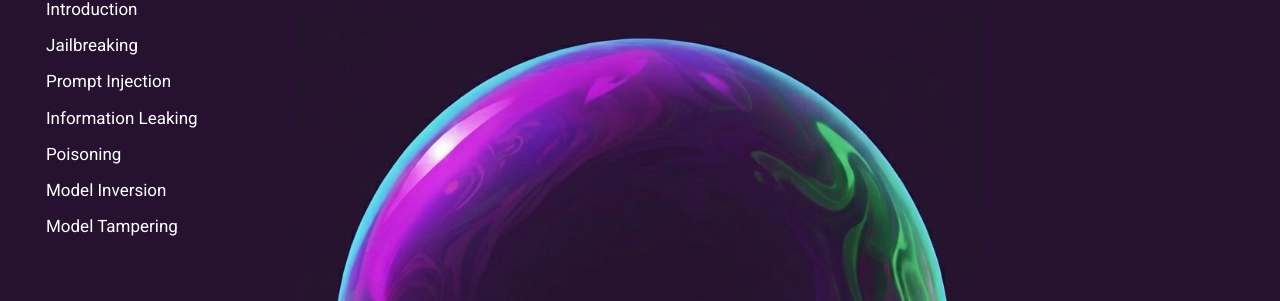
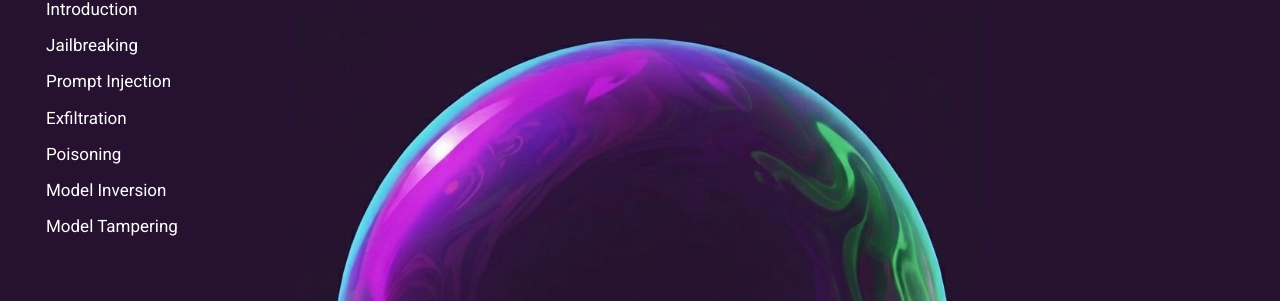
Before and after one commit to felipepenha/gurple, an MkDocs documentation site: the page built from docs/index.md, in a window 1280 px wide. Shown: the part 218-519 px from the top of the page. Built offline with MkDocs 1.6.1 and Material for MkDocs 9.7.7, drawn with Linux system fonts in a browser that asks for light colours; comment, search, counter and statistics services are not loaded.

Commit message:
revision: renamed section.

```diff
--- a/mkdocs.yml
+++ b/mkdocs.yml
@@ -94,8 +94,8 @@ nav:
       - jailbreaking/index.md
   - Prompt Injection:
       - prompt_injection/index.md
-  - Information Leaking:
-      - information_leaking/index.md
+  - Exfiltration:
+      - exfiltration/index.md
   - Poisoning:
       - poisoning/index.md
   - Model Inversion:
```
Also changed, not shown: docs/exfiltration/index.md (added, +3 -0 lines), docs/information_leaking/index.md (deleted, +0 -3 lines).
